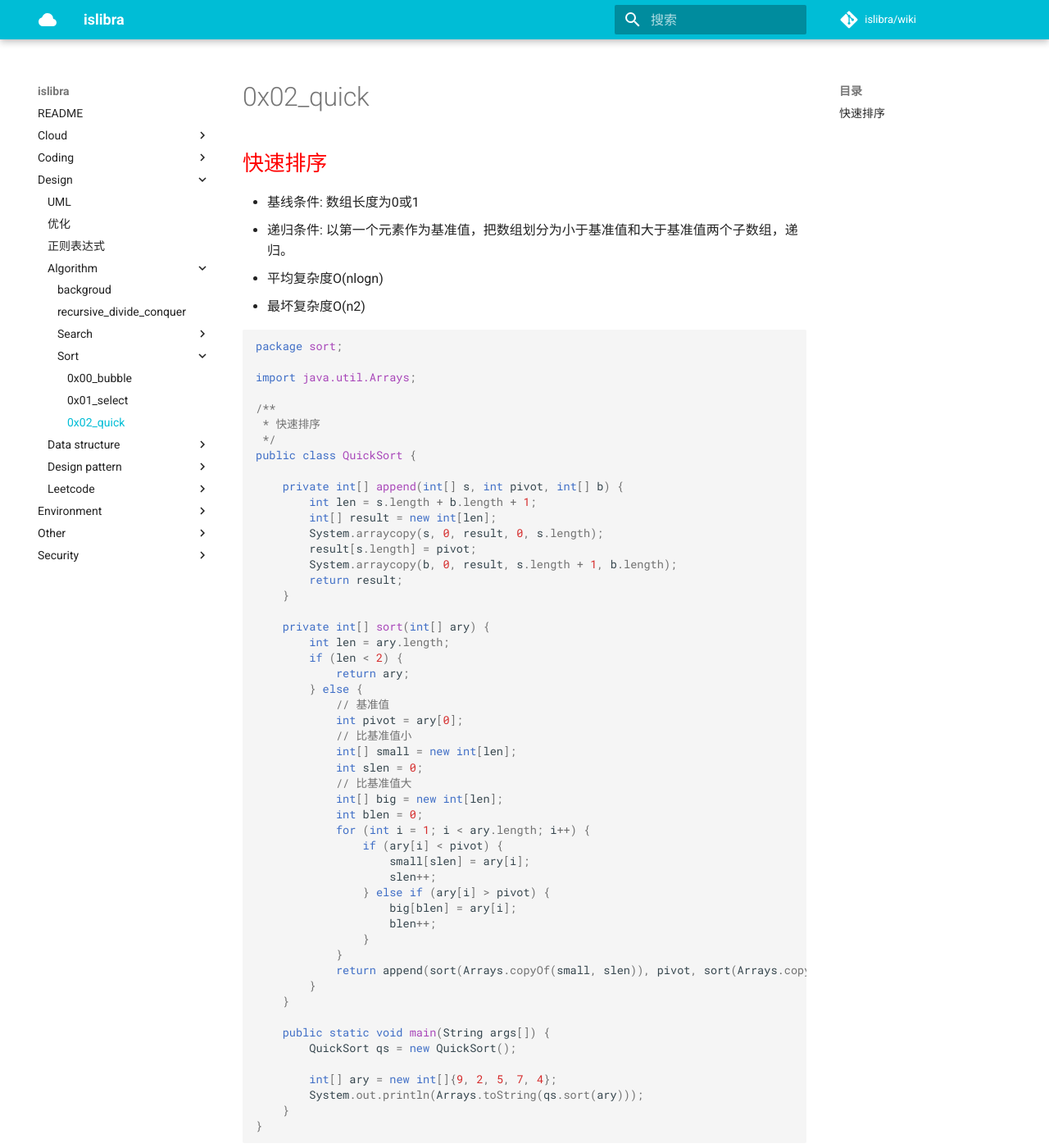
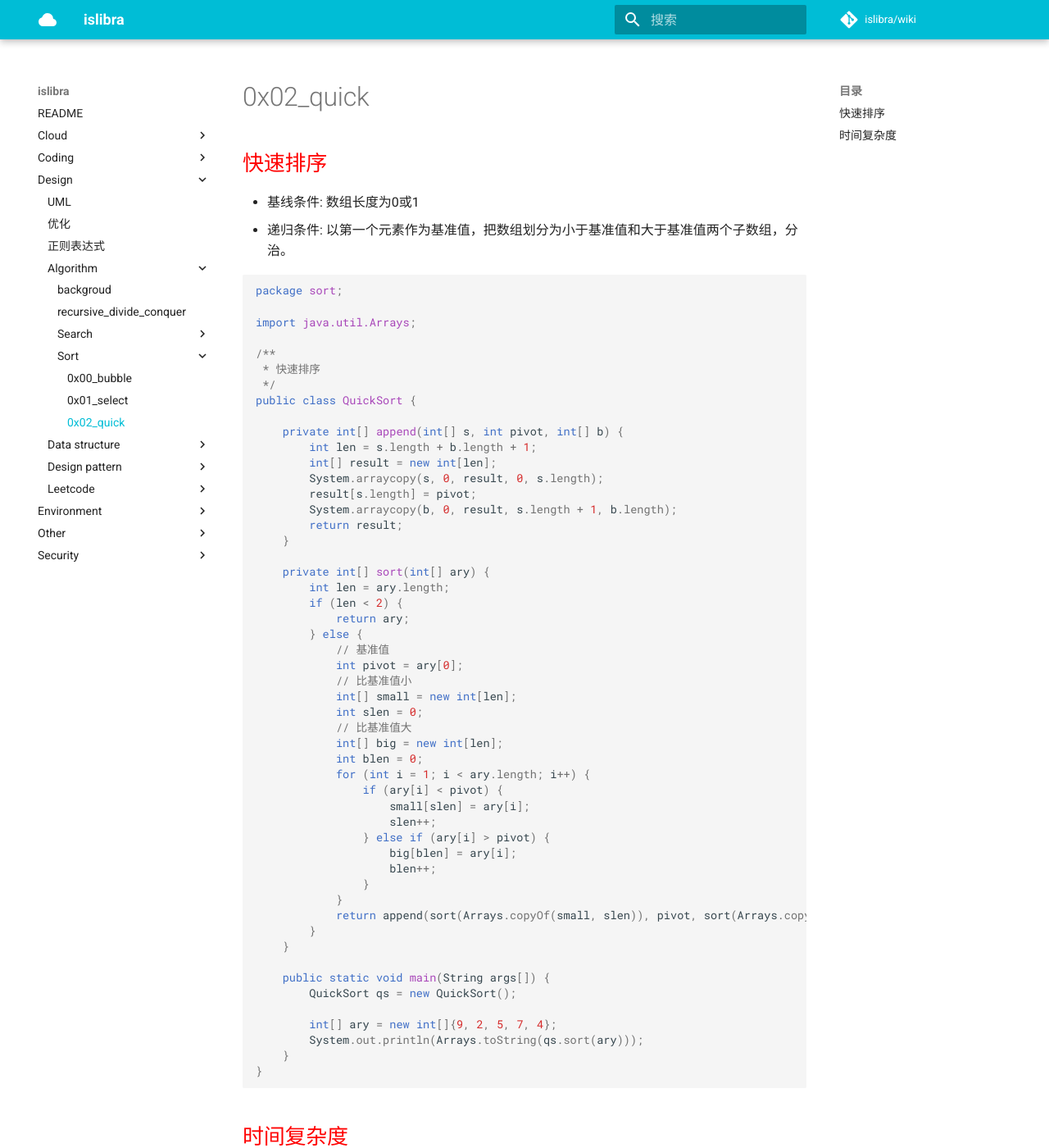
Before and after one commit to islibra/wiki, an MkDocs documentation site: the page built from docs/design/algorithm/sort/0x02_quick.md, in a window 1280 px wide and 1400 px high. Shown: the whole window at 82% size. Built offline with MkDocs 1.6.1 and Material for MkDocs 9.7.7, drawn with Linux system fonts in a browser that asks for light colours; comment, search, counter and statistics services are not loaded; some of the changed text lies outside the part shown.

Commit message:
Update 0x02_quick.md

````diff
--- a/docs/design/algorithm/sort/0x02_quick.md
+++ b/docs/design/algorithm/sort/0x02_quick.md
@@ -3,10 +3,7 @@
 ## 快速排序
 
 - 基线条件: 数组长度为0或1
-- 递归条件: 以第一个元素作为基准值，把数组划分为小于基准值和大于基准值两个子数组，递归。
-
-- 平均复杂度O(nlogn)
-- 最坏复杂度O(n2)
+- 递归条件: 以第一个元素作为基准值，把数组划分为小于基准值和大于基准值两个子数组，分治。
 
 ```java
 package sort;
@@ -61,3 +58,10 @@ public class QuickSort {
     }
 }
 ```
+
+## 时间复杂度
+
+- 平均复杂度O(nlogn): logn为递归调用的层数
+- 最坏复杂度O(n^2^): 选择的基准值不总是中间值, 无法将两个子数组平均分开, 递归调用的层数与元素个数相当
+
+> 合并排序O(nlogn)，但常量C大于快排。
````
